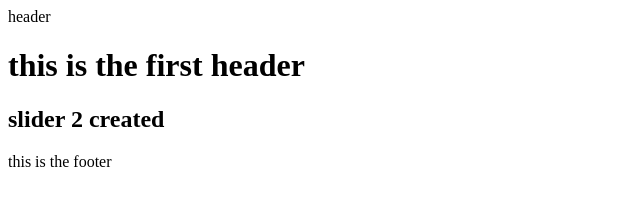
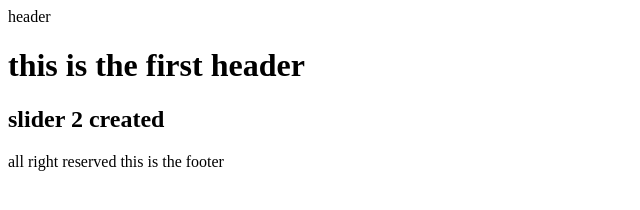
Before and after one commit to M-Hussain-Rezaie/git-project, a plain HTML site: page index.html in a window 1280 px wide. Shown: the whole page, without its empty margins (0-640 px from the left). Drawn offline with Linux system fonts and the light colour scheme.

Commit message:
add bothe together

```diff
--- a/index.html
+++ b/index.html
@@ -18,6 +18,7 @@
 
     </div>
     <footer>
+        all right reserved
     this is the footer
     </footer>
     <script src="script.js"></script>
```
